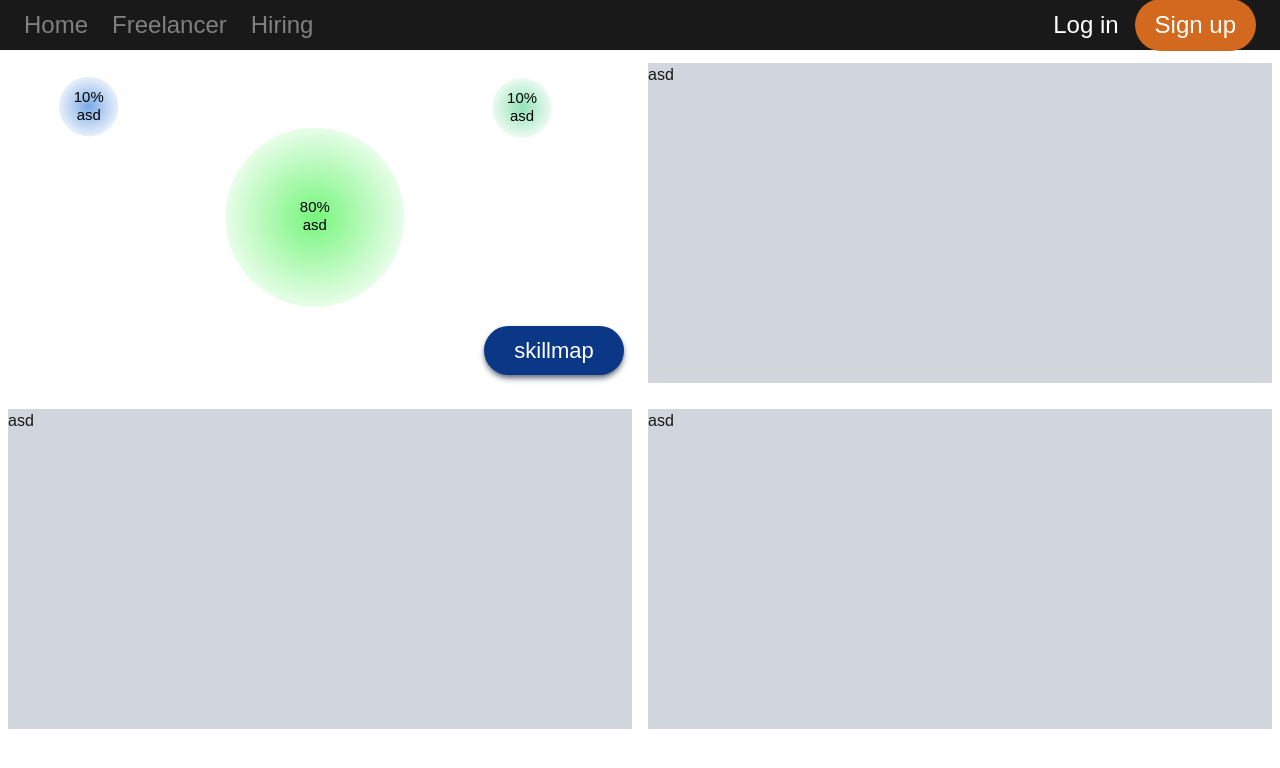
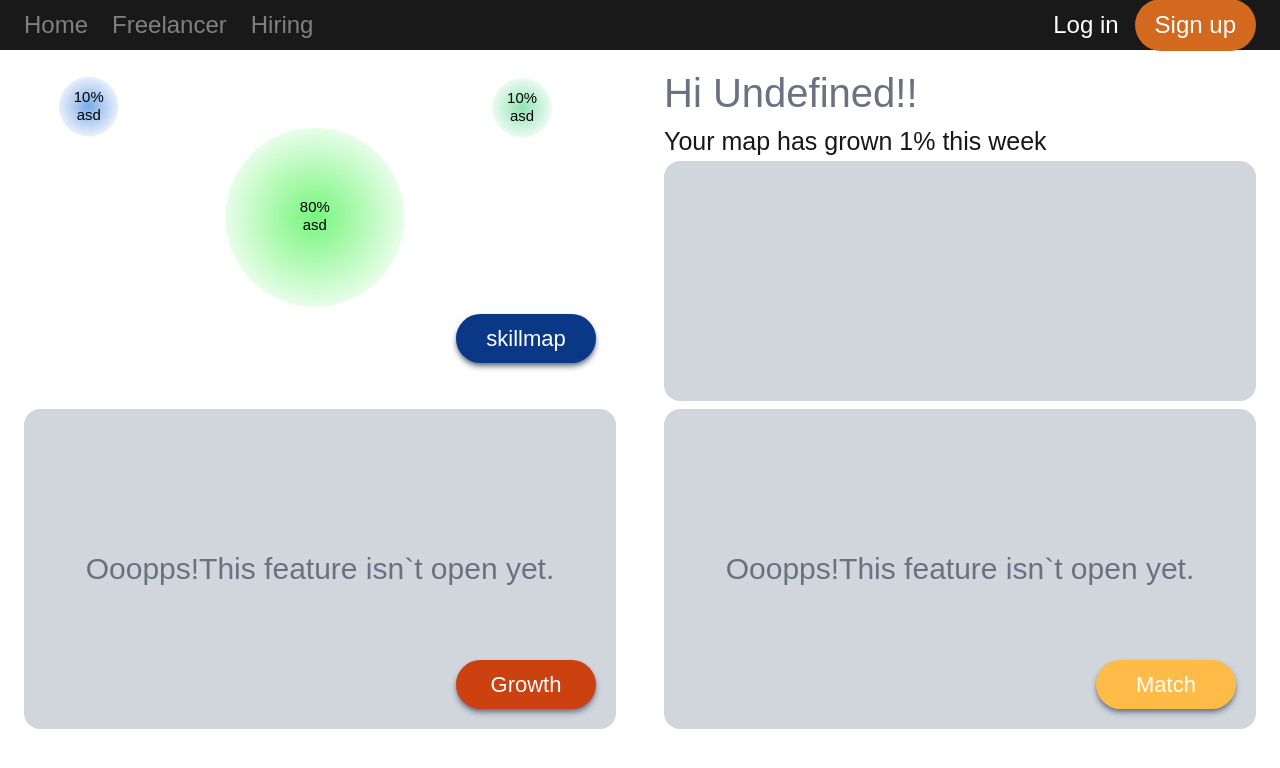
Before and after one commit to FOVY-Colelpis/fovy-frontend, a Next.js app: page /dashboard in a window 1280 px wide. Shown: the top 768 px of the page. Built offline with nearby package versions, Linux system fonts and the light colour scheme.

Commit message:
complete dashboard

```diff
--- a/src/app/dashboard/page.tsx
+++ b/src/app/dashboard/page.tsx
@@ -1,5 +1,5 @@
 'use client'
-import { useActionState } from "react"
+import { useActionState, useState } from "react"
 interface SkillmapScore {
     name: string,
     value: number,
@@ -14,28 +14,55 @@ export default function Dashboard() {
         return [{ name: "asd", value: 10 }, { name: "asd", value: 80 }, { name: "asd", value: 10 }]
     }, [{ name: "asd", value: 10 }, { name: "asd", value: 80 }, { name: "asd", value: 10 }])
 
+    const [name,setName,isSetNameComplete]=useActionState((prev:string,_name:string)=>{
+        return "aaa"
+    },"Undefined")
+
+    const [grownPercent,setGrownPercent]=useState<number>(1)
 
     return (
         <div className="pt-[50px] min-h-screen flex">
-            <div className="flex-1 flex flex-col gap-4 p-2 ">
+            <div className="flex-1 flex flex-col gap-4 p-2 mx-4">
                 <div className="h-[40vh] my-[5px] rounded-2xl relative ">
                     <SkillMapOverview allPercentage={allPercentage} />
                     <button
-                        className="absolute bottom-2 right-2 bg-[#0B3886] w-[140px] px-2 py-2 rounded-full hover:bg-blue-600 shadow-md shadow-gray-500"
+                        className="absolute bottom-2 right-2 bg-[#0B3886] w-[140px] px-2 py-2 rounded-full hover:bg-blue-600 shadow-md shadow-gray-500 m-3"
                         onClick={() => alert("按鈕被點擊！")}>
                         <span className=" text-white text-[22px]">skillmap</span>
                     </button>
                 </div>
-                <div className="bg-gray-300 h-[40vh] my-[5px] relative ">
-                    <WeeklyAdvantage />
+                <div className="bg-gray-300 h-[40vh] my-[5px] relative rounded-2xl flex items-center justify-center">
+                    <Growth />
+                    <button
+                        className="absolute bottom-2 right-2 bg-[#CB410F] w-[140px] px-2 py-2 rounded-full hover:bg-blue-600 shadow-md shadow-gray-500 m-3"
+                        onClick={() => alert("按鈕被點擊！")}>
+                        <span className=" text-white text-[22px]">Growth</span>
+                    </button>
                 </div>
             </div>
-            <div className="flex-1 flex flex-col gap-4 p-2">
-                <div className="bg-gray-300 h-[40vh] my-[5px] relative ">
-                    <Growth />
+            <div className="flex-1 flex flex-col gap-4 p-2 mx-4">
+                <div className="h-[40vh] my-[5px] relative ">
+                    <div>
+                    <span className=" text-gray-500 text-[40px] ">
+                        Hi {name}!!
+                    </span><br/>
+                    <span className=" text-[25px]">
+                        Your map has grown {grownPercent}% this week
+                    </span>
+                    </div>
+                    <div className=" bg-gray-300 h-[30vh] rounded-2xl">
+                    <WeeklyAdvantage />
+                    </div>
                 </div>
-                <div className="bg-gray-300 h-[40vh] my-[5px] relative ">
+                <div className="bg-gray-300 h-[40vh] my-[5px] relative rounded-2xl flex items-center justify-center ">
+                    <div className="">
                     <Match />
+                    </div>
+                    <button
+                        className="absolute bottom-2 right-2 bg-[#FFBB47] w-[140px] px-2 py-2 rounded-full hover:bg-blue-600 shadow-md shadow-gray-500 m-3"
+                        onClick={() => alert("按鈕被點擊！")}>
+                        <span className=" text-white text-[22px]">Match</span>
+                    </button>
                 </div>
             </div>
         </div>
@@ -95,24 +122,24 @@ function SkillMapOverview({ allPercentage }: SkillMapData) {
 
 function WeeklyAdvantage() {
     return (
-        <div>
-            asd
+        <div className="">
+
         </div>
     )
 }
 
 function Growth() {
     return (
-        <div>
-            asd
+        <div className=" text-gray-500 text-3xl">
+             Ooopps!This feature isn`t open yet.
         </div>
     )
 }
 
 function Match() {
     return (
-        <div>
-            asd
+        <div className=" text-gray-500 text-3xl">
+            Ooopps!This feature isn`t open yet.
         </div>
     )
 }
```
